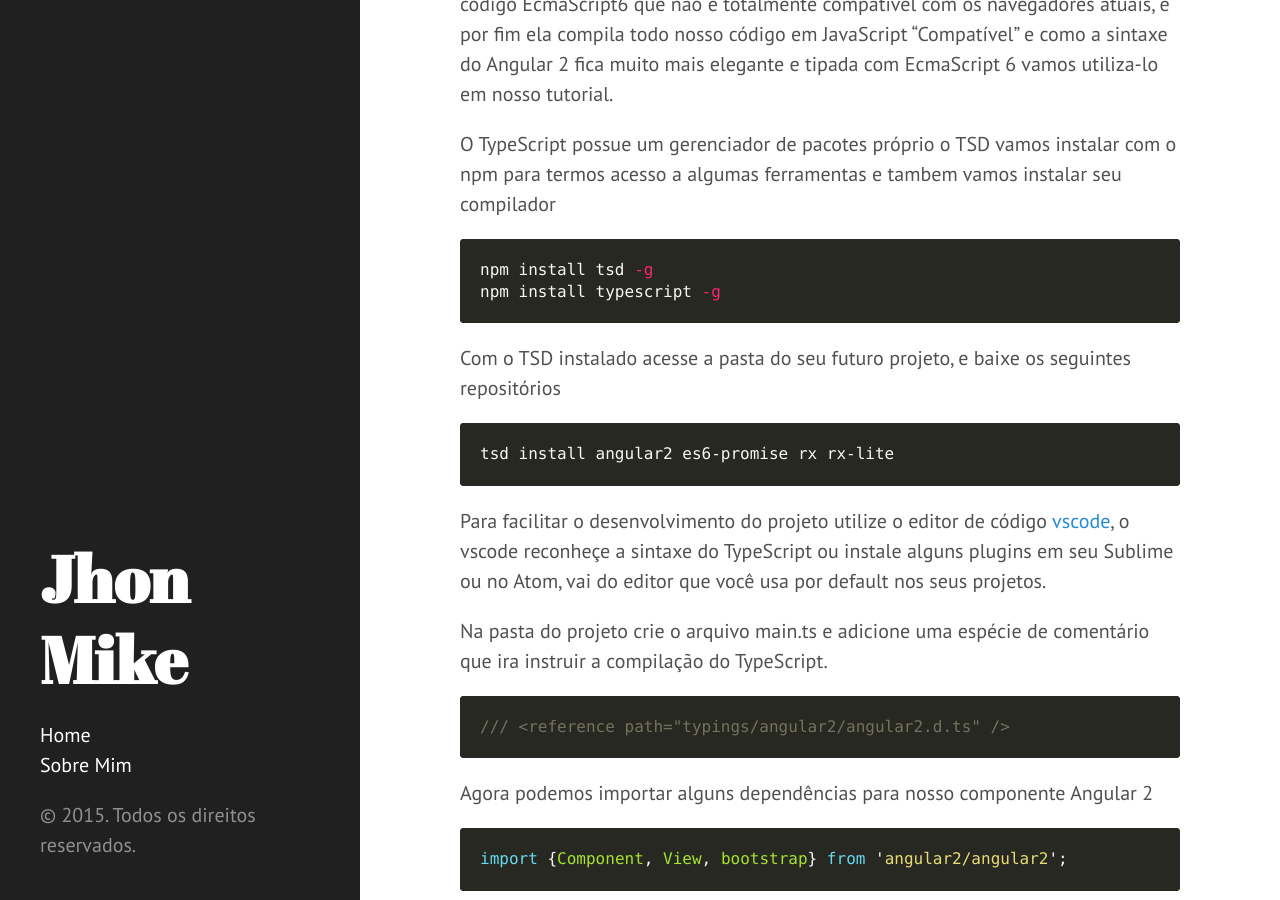
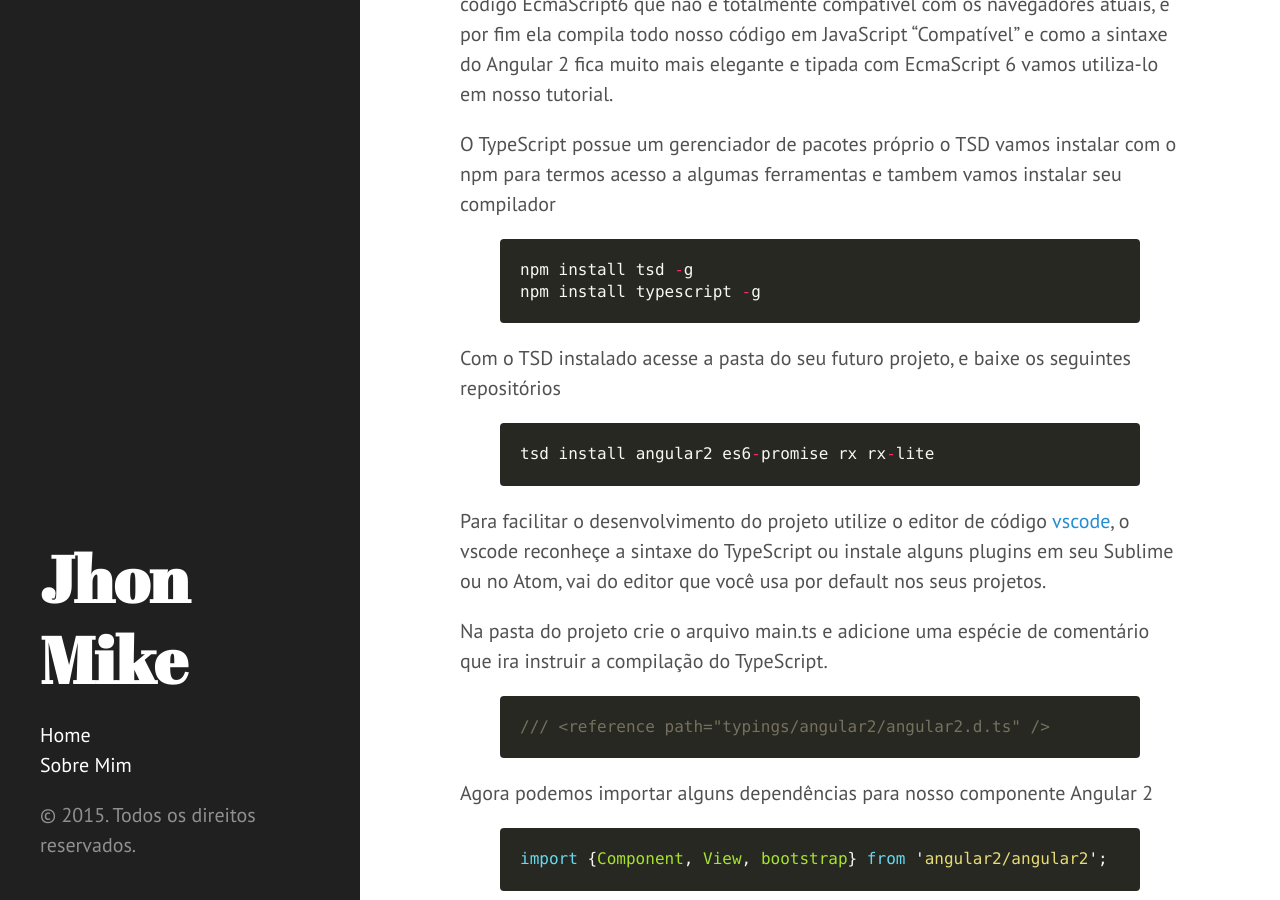
Before and after one commit to jhonmike/website, a Jekyll site: the page built from _posts/2015-09-06-iniciando-com-angular2.markdown, in a window 1280 px wide and 900 px high, scrolled down 623 px. Built offline with Jekyll 4.4.1, drawn with Linux system fonts in a browser that asks for light colours; some of the changed text lies outside the part shown.

Commit message:
Update 2015-09-06-iniciando-com-angular2.markdown

````diff
--- a/_posts/2015-09-06-iniciando-com-angular2.markdown
+++ b/_posts/2015-09-06-iniciando-com-angular2.markdown
@@ -12,34 +12,34 @@ Vamos começar com um rápido tutorial de Angular 2, de início uma breve observ
 
 O TypeScript possue um gerenciador de pacotes próprio o TSD vamos instalar com o npm para termos acesso a algumas ferramentas e tambem vamos instalar seu compilador
 
-```shell
+{% highlight ruby %}
 npm install tsd -g
 npm install typescript -g
-```
+{% endhighlight %}
 
 Com o TSD instalado acesse a pasta do seu futuro projeto, e baixe os seguintes repositórios
 
-```shell
+{% highlight ruby %}
 tsd install angular2 es6-promise rx rx-lite
-```
+{% endhighlight %}
 
 Para facilitar o desenvolvimento do projeto utilize o editor de código [vscode](https://www.visualstudio.com/en-us/products/code-vs.aspx), o vscode reconheçe a sintaxe do TypeScript ou instale alguns plugins em seu Sublime ou no Atom, vai do editor que você usa por default nos seus projetos.
 
 Na pasta do projeto crie o arquivo main.ts e adicione uma espécie de comentário que ira instruir a compilação do TypeScript.
 
-```javascript
+{% highlight javascript %}
 /// <reference path="typings/angular2/angular2.d.ts" />
-```
+{% endhighlight %}
 
 Agora podemos importar alguns dependências para nosso componente Angular 2
 
-```javascript
+{% highlight javascript %}
 import {Component, View, bootstrap} from 'angular2/angular2';
-```
+{% endhighlight %}
 
 Agora algumas annotations que definira algumas instruções para nosso primeiro componente e a class do nosso componente.
 
-```javascript
+{% highlight javascript %}
 @Component({
     selector: 'meu-componente'
 })
@@ -49,11 +49,11 @@ Agora algumas annotations que definira algumas instruções para nosso primeiro
 class MeuComponente {}
 
 bootstrap(MeuComponente);
-```
+{% endhighlight %}
 
 Vamos para nosso index.html
 
-```html
+{% highlight html %}
 <!DOCTYPE html>
 <html>
     <head>
@@ -67,13 +67,13 @@ Vamos para nosso index.html
         <script>System.import('main');</script>
     </body>
 </html>
-```
+{% endhighlight %}
 
 Basta rodar o compilador agora pra criar seu arquivo JS, o comando a seguir criará um arquivo js compatível com os atuais navegadores.
 
-```shell
+{% highlight ruby %}
 tsc -m commonjs -t es5 --emitDecoratorMetadata main.ts
-```
+{% endhighlight %}
 
 Agora só visualizar o resultado
 
````
